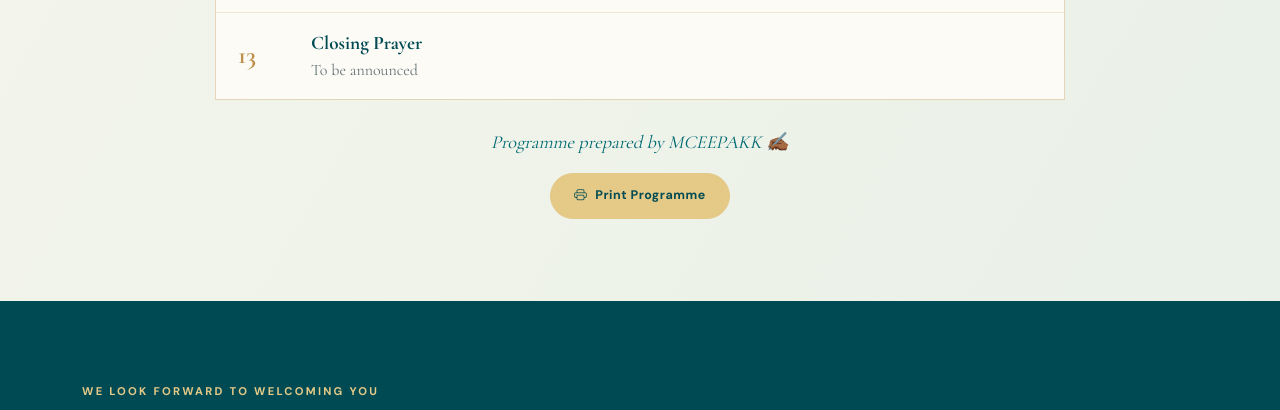
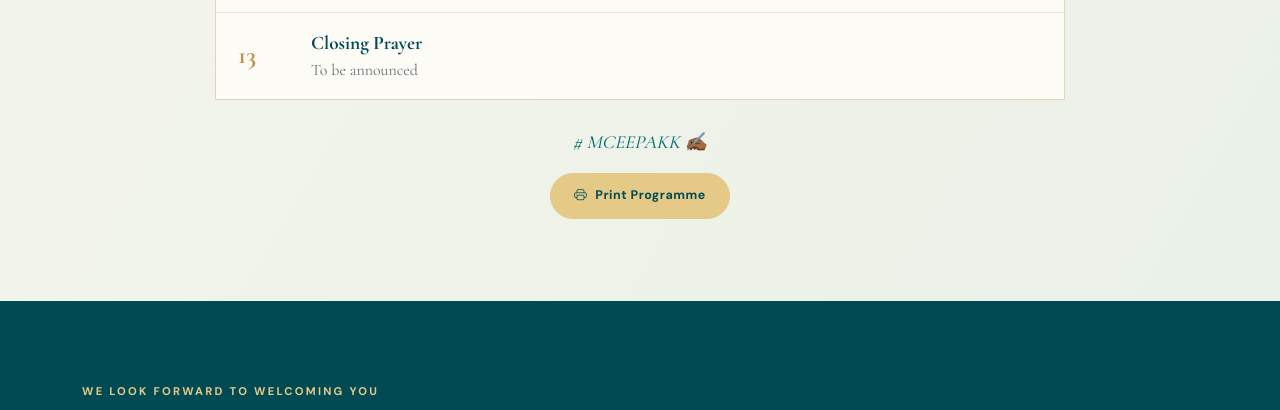
Before and after one commit to evanskyeiakora-lab/event, a plain HTML site: page index.html in a window 1280 px wide. Shown: the part 3240-3650 px from the top of the page. Drawn offline with nearby package versions, Linux system fonts and the light colour scheme.

Commit message:
Update credit text in index.html

```diff
--- a/index.html
+++ b/index.html
@@ -393,7 +393,7 @@
           <li><div><div class="programme-item-title">Closing Prayer</div><div class="programme-detail">To be announced</div></div></li>
         </ol>
         <div class="text-center">
-          <div class="credit">Programme prepared by MCEEPAKK ✍🏾</div>
+          <div class="credit"># MCEEPAKK ✍🏾</div>
           <button class="btn-teal mt-3 no-print" onclick="window.print()"><i class="bi bi-printer me-2"></i>Print Programme</button>
         </div>
       </div>
```
